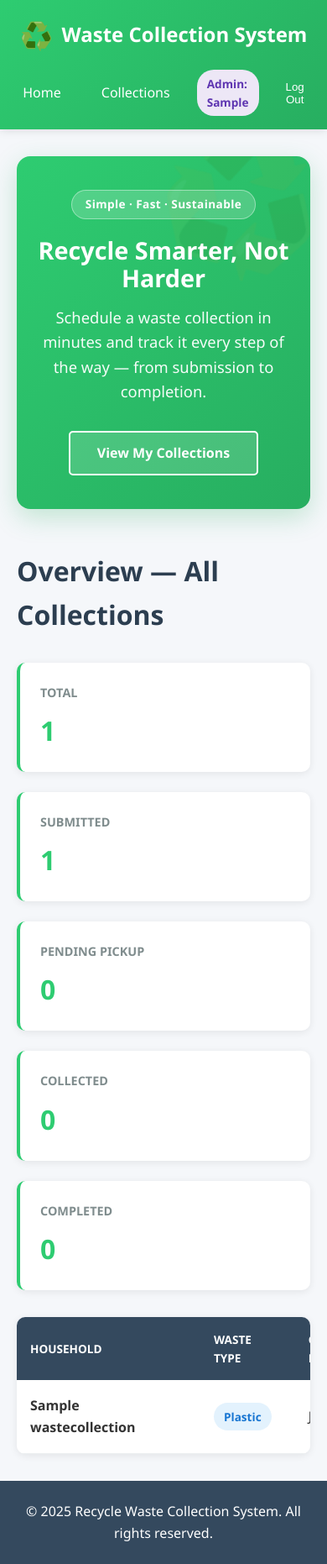
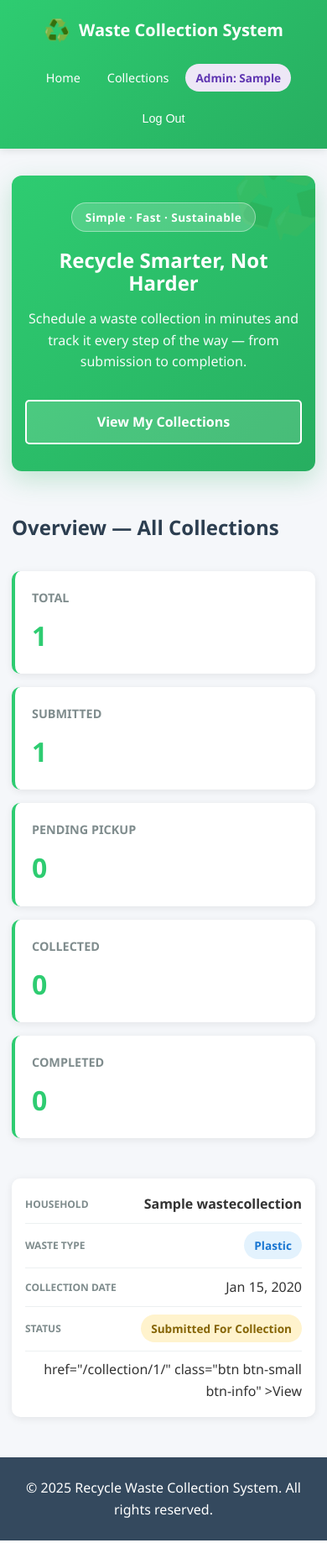
Before and after one commit to Fuzzy8326/Waste-Collection, a Django app: page / in a window 390 px wide. Shown: the whole page at 84% size. After the commit the page ends 1834 px from the top, so only its background shows below. Run offline with Django 5.2, Linux system fonts and the light colour scheme; a user stored in the database is signed in; tables that the repository leaves empty hold one stand-in row (values such as "Sample post").

Commit message:
Add mobile-responsive styles

```diff
--- a/waste_collection/recycling/static/css/style.css
+++ b/waste_collection/recycling/static/css/style.css
@@ -5,6 +5,12 @@
     margin: 0;
     padding: 0;
     box-sizing: border-box;
+}
+
+html {
+    /* Prevents iOS Safari from auto-zooming when tapping into inputs
+       (it does this whenever a focused input has font-size < 16px) */
+    -webkit-text-size-adjust: 100%;
 }
 
 body {
@@ -15,6 +21,7 @@ body {
     min-height: 100vh;
     display: flex;
     flex-direction: column;
+    overflow-x: hidden; /* stop accidental horizontal scroll from wide children */
 }
 
 /* Container */
@@ -36,6 +44,8 @@ body {
     display: flex;
     justify-content: space-between;
     align-items: center;
+    flex-wrap: wrap;
+    gap: 0.75rem;
 }
 
 .nav-brand {
@@ -58,6 +68,7 @@ body {
     list-style: none;
     gap: 1rem;
     align-items: center;
+    flex-wrap: wrap;
 }
 
 .nav-link {
@@ -66,6 +77,9 @@ body {
     padding: 0.5rem 1rem;
     border-radius: 5px;
     transition: background-color 0.3s;
+    display: inline-flex;
+    align-items: center;
+    min-height: 40px; /* touch target */
 }
 
 .nav-link:hover {
@@ -94,6 +108,8 @@ body {
     justify-content: space-between;
     align-items: center;
     margin-bottom: 2rem;
+    flex-wrap: wrap;
+    gap: 1rem;
 }
 
 .page-header h2 {
@@ -136,6 +152,7 @@ body {
     border-radius: 10px;
     box-shadow: 0 2px 10px rgba(0,0,0,0.08);
     overflow: hidden;
+    -webkit-overflow-scrolling: touch;
 }
 
 .data-table {
@@ -259,7 +276,9 @@ body {
 
 /* Buttons */
 .btn {
-    display: inline-block;
+    display: inline-flex;
+    align-items: center;
+    justify-content: center;
     padding: 0.5rem 1rem;
     border: none;
     border-radius: 5px;
@@ -269,6 +288,7 @@ body {
     font-weight: 600;
     transition: all 0.3s;
     text-align: center;
+    min-height: 40px; /* comfortable touch target */
 }
 
 .btn-large {
@@ -798,11 +840,29 @@ body {
     margin: 0;
 }
 
-/* Responsive Design */
+/* ============================================================
+   Responsive Design
+   Two breakpoints: tablets/small laptops (<=768px) and
+   phones (<=480px). Mobile-first touch targets (min 44px) are
+   set on interactive elements above; these queries handle
+   layout stacking, sizing, and the table -> card conversion.
+============================================================= */
+
+/* Tablet and below */
 @media (max-width: 768px) {
     .navbar .container {
         flex-direction: column;
         gap: 1rem;
+        align-items: stretch;
+    }
+
+    .nav-brand {
+        justify-content: center;
+    }
+
+    .nav-links {
+        justify-content: center;
+        width: 100%;
     }
 
     .page-header {
@@ -811,12 +871,13 @@ body {
         gap: 1rem;
     }
 
-    .table-container {
-        overflow-x: auto;
+    .page-header .btn {
+        width: 100%;
     }
 
-    .data-table {
-        min-width: 800px;
+    .stats-grid {
+        grid-template-columns: 1fr 1fr;
+        gap: 1rem;
     }
 
     .form-grid {
@@ -857,7 +937,205 @@ body {
         font-size: 1.8rem;
     }
 
+    .cta-buttons {
+        flex-direction: column;
+        align-items: stretch;
+    }
+
+    .cta-buttons .btn {
+        width: 100%;
+    }
+
     .waste-type-cards {
         grid-template-columns: repeat(2, 1fr);
     }
+
+    .actions {
+        flex-direction: column;
+        align-items: stretch;
+    }
+
+    .actions .btn {
+        width: 100%;
+    }
+
+    /* --- Responsive table: collapse the standard table into
+       stacked "cards", one per row, using the column headers
+       (data-label) as inline labels. Add data-label="..." to
+       each <td> in the template matching its <th> text. --- */
+    .table-container {
+        overflow: visible;
+        box-shadow: none;
+        background: transparent;
+    }
+
+    .data-table {
+        min-width: 0;
+        border-collapse: separate;
+        border-spacing: 0 1rem;
+    }
+
+    .data-table thead {
+        display: none;
+    }
+
+    .data-table tbody tr {
+        display: block;
+        background: white;
+        border-radius: 10px;
+        box-shadow: 0 2px 10px rgba(0,0,0,0.08);
+        padding: 0.5rem 1rem;
+    }
+
+    .data-table tbody tr:hover {
+        background-color: white;
+    }
+
+    .data-table td {
+        display: flex;
+        justify-content: space-between;
+        align-items: center;
+        gap: 1rem;
+        padding: 0.6rem 0;
+        border-bottom: 1px solid #ecf0f1;
+        text-align: right;
+    }
+
+    .data-table td:last-child {
+        border-bottom: none;
+    }
+
+    .data-table td::before {
+        content: attr(data-label);
+        font-weight: 600;
+        color: #7f8c8d;
+        text-transform: uppercase;
+        font-size: 0.75rem;
+        text-align: left;
+        margin-right: auto;
+    }
+
+    .data-table td.actions {
+        justify-content: flex-start;
+    }
+
+    .data-table td.actions::before {
+        display: none;
+    }
+
+    .actions {
+        width: 100%;
+    }
+
+    .archive-form {
+        flex-direction: column;
+        align-items: stretch;
+    }
+
+    .archive-form input,
+    .archive-form button {
+        width: 100%;
+    }
 }
+
+/* Phones */
+@media (max-width: 480px) {
+    .container {
+        padding: 0 14px;
+    }
+
+    .nav-brand h1 {
+        font-size: 1.25rem;
+    }
+
+    .recycle-icon {
+        font-size: 1.6rem;
+    }
+
+    .nav-links {
+        gap: 0.5rem;
+    }
+
+    .nav-link {
+        padding: 0.5rem 0.75rem;
+        font-size: 0.9rem;
+    }
+
+    .page-header h2,
+    .form-header h2 {
+        font-size: 1.5rem;
+    }
+
+    .stats-grid {
+        grid-template-columns: 1fr;
+    }
+
+    .stat-card {
+        padding: 1.25rem;
+    }
+
+    .detail-card,
+    .form-card {
+        padding: 1.25rem;
+    }
+
+    .detail-header-section h2 {
+        font-size: 1.4rem;
+    }
+
+    .hero {
+        padding: 2rem 1rem;
+        border-radius: 12px;
+    }
+
+    .hero-watermark {
+        font-size: 6rem;
+    }
+
+    .hero-content h2 {
+        font-size: 1.5rem;
+    }
+
+    .hero-content p {
+        font-size: 1rem;
+    }
+
+    .section-intro h2 {
+        font-size: 1.5rem;
+    }
+
+    .steps-grid {
+        grid-template-columns: 1fr;
+    }
+
+    .waste-type-cards {
+        grid-template-columns: repeat(2, 1fr);
+        gap: 0.75rem;
+    }
+
+    .waste-card {
+        padding: 1rem 0.75rem;
+    }
+
+    .waste-card-icon img {
+        width: 40px;
+        height: 40px;
+    }
+
+    .closing-cta {
+        padding: 2rem 1.25rem;
+    }
+
+    .delete-card {
+        padding: 1.5rem 1rem;
+    }
+
+    .delete-icon {
+        font-size: 3rem;
+    }
+
+    .btn-large {
+        width: 100%;
+        padding: 0.75rem 1rem;
+    }
+}
--- a/waste_collection/recycling/templates/recycling/base.html
+++ b/waste_collection/recycling/templates/recycling/base.html
@@ -9,7 +9,7 @@
     <title>{% block title %}Recycle Waste Collection{% endblock %}</title>
 
     <!-- Link to your CSS file in /static/css/style.css -->
-    <link rel="stylesheet" href="{% static 'css/style.css' %}?v=3" />
+    <link rel="stylesheet" href="{% static 'css/style.css' %}?v=4" />
   </head>
 
   <body>
--- a/waste_collection/recycling/templates/recycling/home.html
+++ b/waste_collection/recycling/templates/recycling/home.html
@@ -80,20 +80,20 @@ Recycle Waste Collection{% endblock %} {% block content %}
     <tbody>
       {% for collection in recent_collections %}
       <tr>
-        <td><strong>{{ collection.household_name }}</strong></td>
-        <td>
+        <td data-label="Household"><strong>{{ collection.household_name }}</strong></td>
+        <td data-label="Waste Type">
           <span class="badge badge-{{ collection.waste_type }}">
             {{ collection.get_waste_type_display }}
           </span>
         </td>
-        <td>{{ collection.collection_date|date:"M d, Y" }}</td>
-        <td>
+        <td data-label="Collection Date">{{ collection.collection_date|date:"M d, Y" }}</td>
+        <td data-label="Status">
           <span class="status status-{{ collection.status }}">
             {{ collection.get_status_display }}
           </span>
         </td>
-        <td class="actions">
-          <a
+        <td class="actions" data-label="Actions">
+
             href="{% url 'collection_detail' collection.pk %}"
             class="btn btn-small btn-info"
             >View</a
```
Also changed, not shown: other parts of waste_collection/recycling/static/css/style.css (+45 -3 lines), waste_collection/recycling/templates/recycling/collection_list.html (+12 -12 lines).
